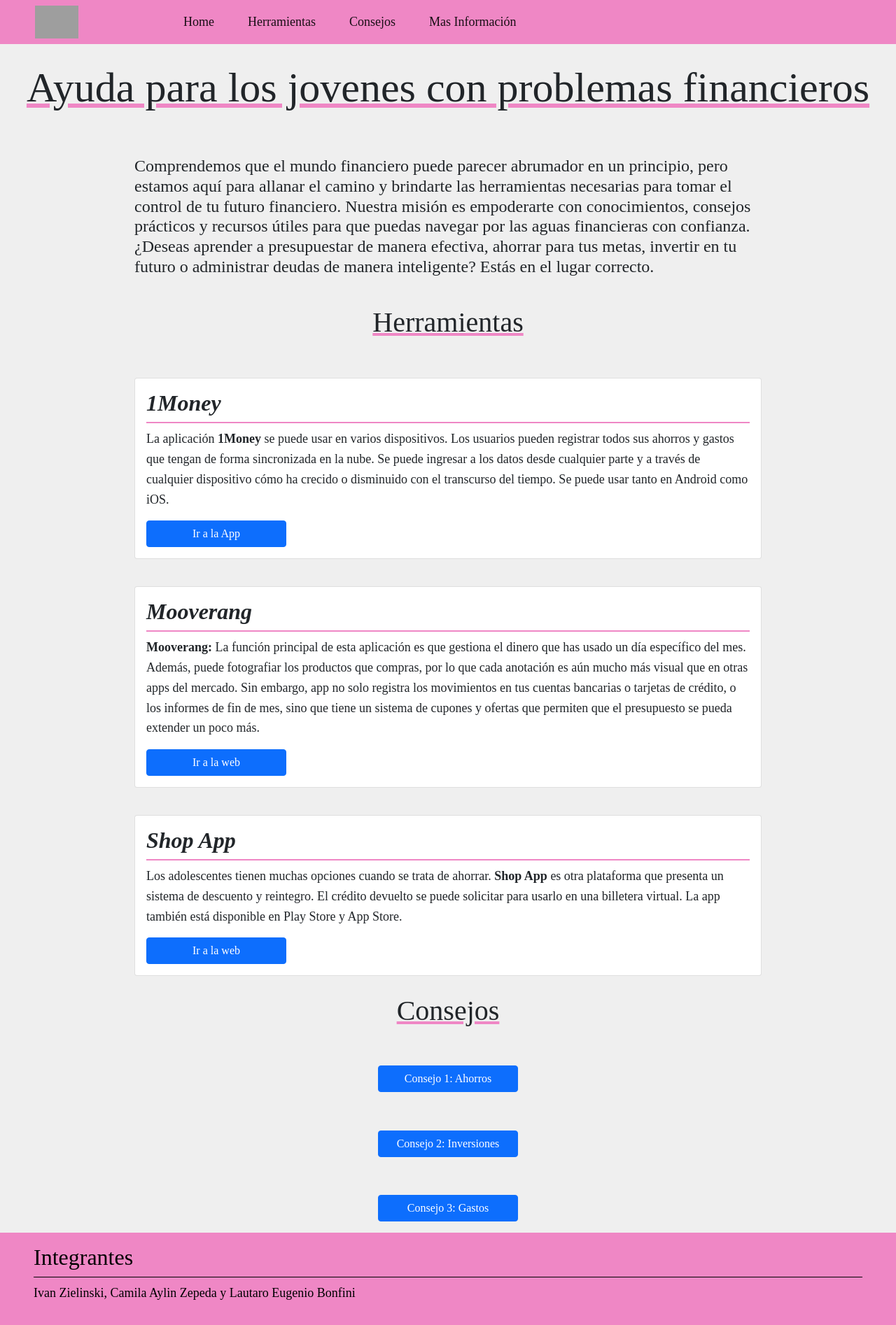
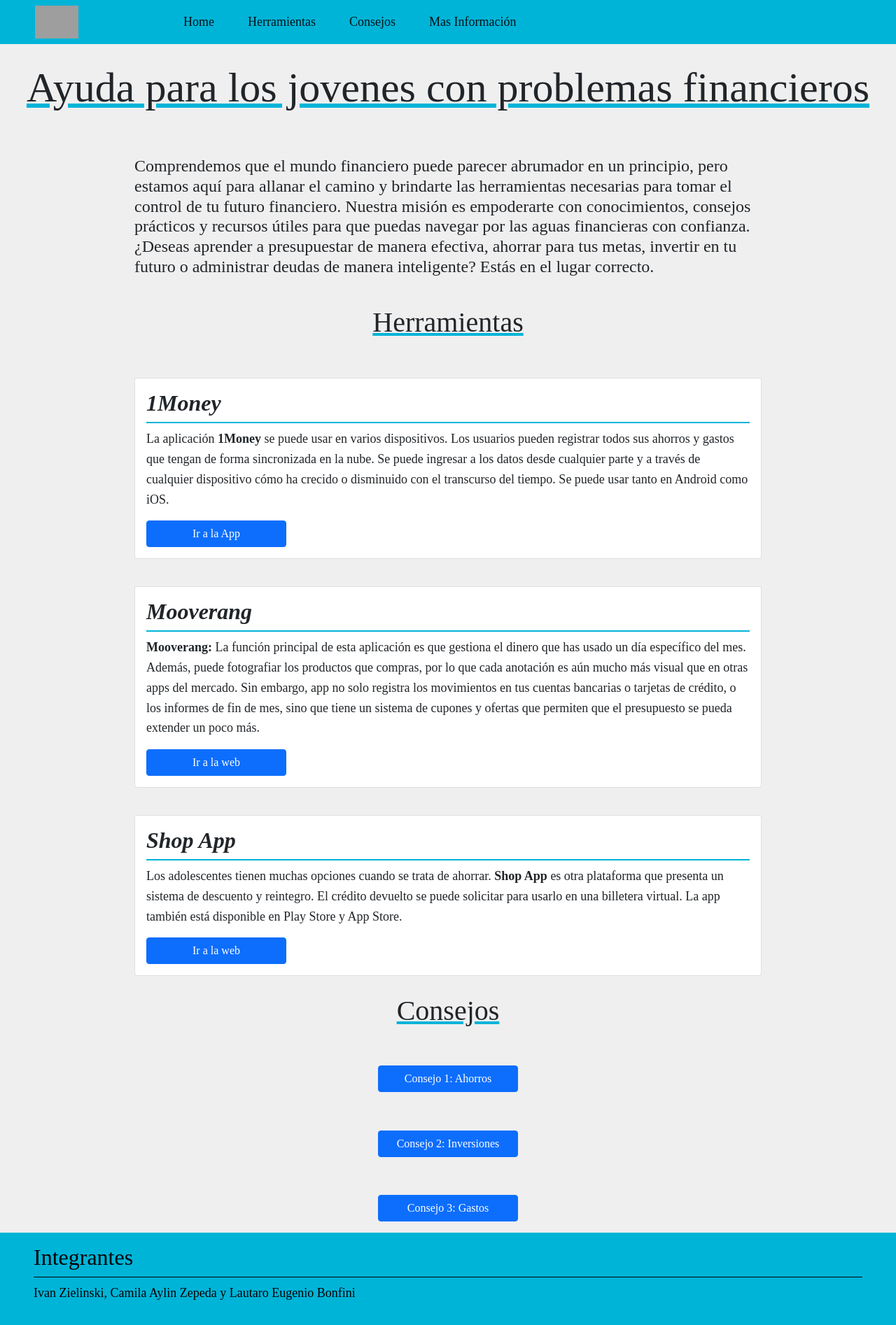
Before and after one commit to ivanzeta973/tp-tecnologia-5E-Zielinski-Zepeda-Bonfini, a plain HTML site: page index.html in a window 1280 px wide. Shown: the whole page at 70% size. Drawn offline with nearby package versions, Linux system fonts and the light colour scheme; grey boxes are pictures that could not be loaded.

Commit message:
Add files via upload

```diff
--- a/index.html
+++ b/index.html
@@ -15,9 +15,9 @@
 
     <!----------------------------------------------NAV BAR-------------------------------------------------------->
     <header>
-        <nav class="navbar navbar-expand-lg navbar navbar-light" style="background-color: #ef87c5;">
+        <nav class="navbar navbar-expand-lg navbar navbar-light" style="background-color: #00b4d8;">
             <div class="container-fluid">
-                <img src="https://images.emojiterra.com/google/android-11/512px/1f49c.png" class="logo" />
+                <img src="https://cdn-icons-png.flaticon.com/512/4564/4564329.png" class="logo" />
                 <button class="navbar-toggler" type="button" data-bs-toggle="collapse"
                     data-bs-target="#navbarSupportedContent" aria-controls="navbarSupportedContent"
                     aria-expanded="false" aria-label="Toggle navigation">
--- a/style.css
+++ b/style.css
@@ -37,13 +37,13 @@ header {
   border-bottom: 0;
   margin-top: 2%;
   font-size: 40px;
-  text-decoration: underline #ef87c5;
+  text-decoration: underline #00b4d8;
 }
 
 h1 {
     margin-top: 2%;
     font-size: 60px;
-    text-decoration: underline #ef87c5;
+    text-decoration: underline #00b4d8;
 }
 
 nav{
@@ -75,12 +75,12 @@ nav{
   }
 
   nav a:hover {
-    background-color: #a61685;
+    background-color: #1267d6;
   }
 
 
   footer {
-    background-color: #ef87c5;
+    background-color: #00b4d8;
     color: #000;
     display: flex;
     width: 100%;
@@ -94,7 +94,7 @@ nav{
 
   h2 {
     margin-top: 0;
-    border-bottom: 2px solid #ef87c5;
+    border-bottom: 2px solid #00b4d8;
     padding-bottom: 0.5rem;
   }
 
```
Also changed, not shown: info.html (+2 -2 lines).
